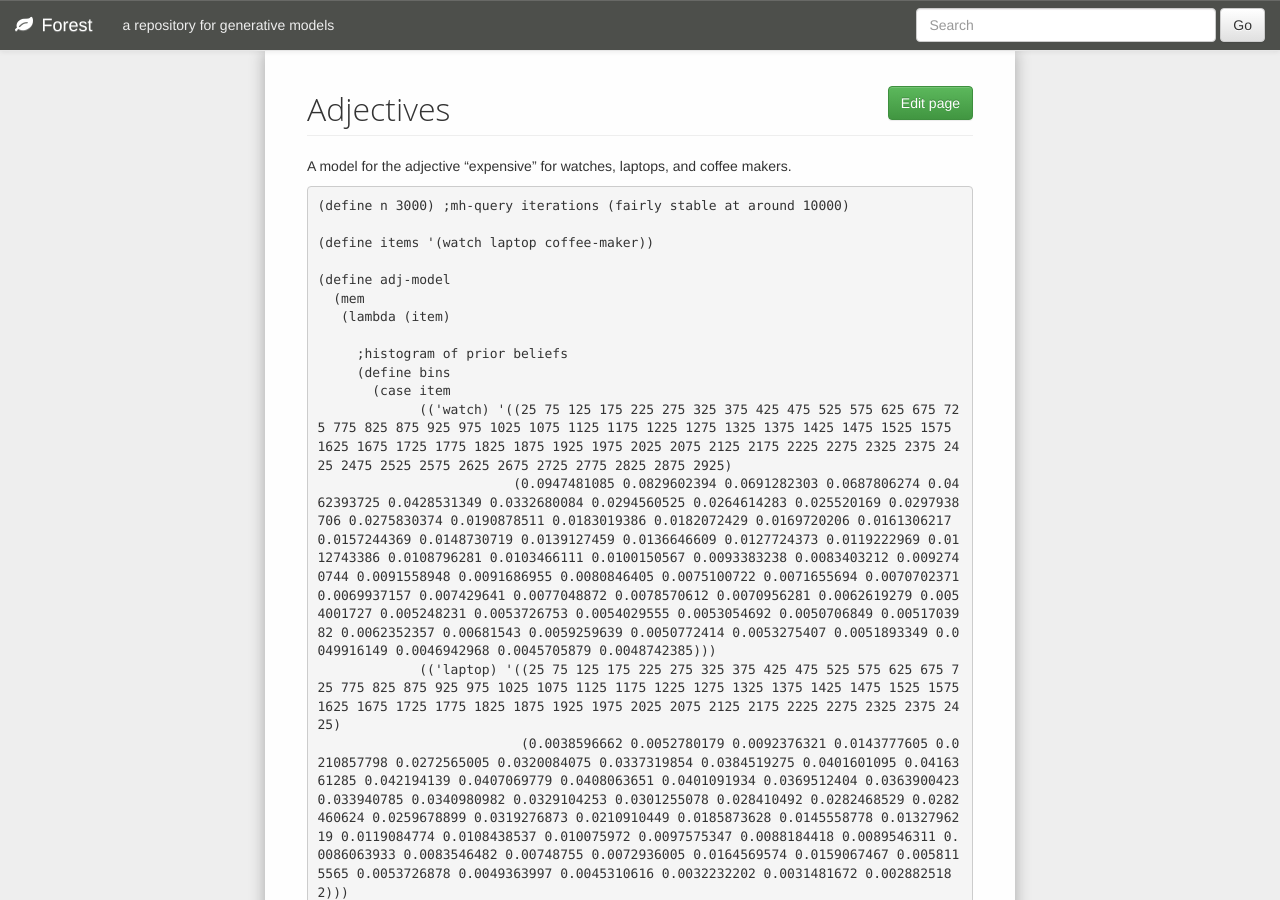
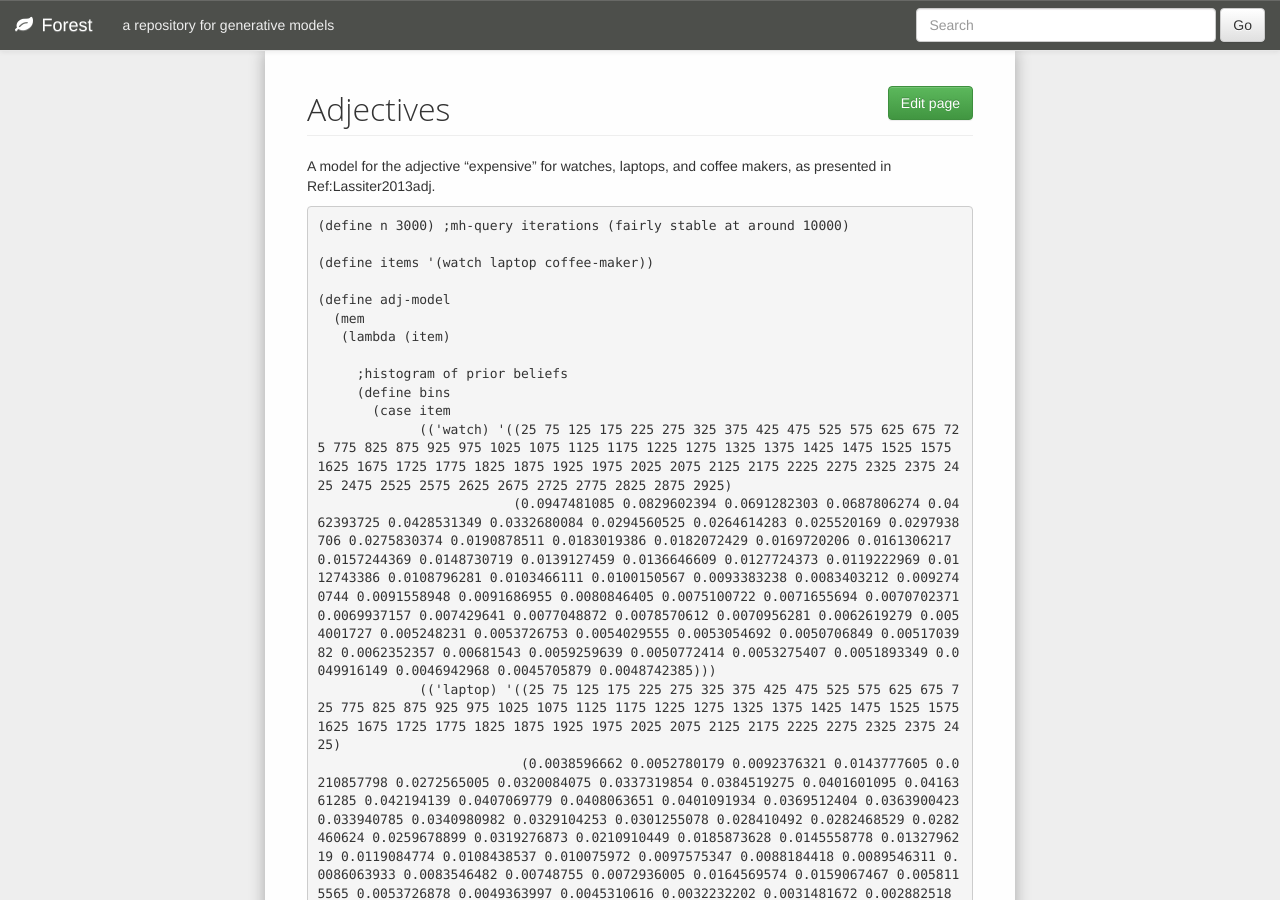
Before and after one commit to forestdb/forestdb.org, a Jekyll site: the page built from models/adjectives.md, in a window 1280 px wide and 900 px high. Built offline with Jekyll 4.4.1, drawn with Linux system fonts in a browser that asks for light colours; nearby versions of some CDN libraries.

Commit message:
Update adjectives.md

```diff
--- a/models/adjectives.md
+++ b/models/adjectives.md
@@ -6,7 +6,7 @@ model-category: Reasoning about Reasoning
 model-tags: linguistics, pragmatics
 ---
 
-A model for the adjective "expensive" for watches, laptops, and coffee makers.
+A model for the adjective "expensive" for watches, laptops, and coffee makers, as presented in Ref:Lassiter2013adj.
 
 
 	(define n 3000) ;mh-query iterations (fairly stable at around 10000)
```
